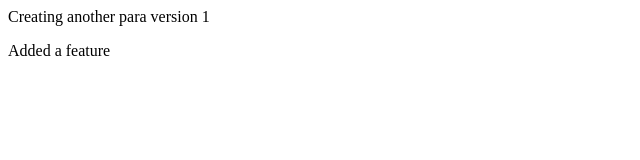
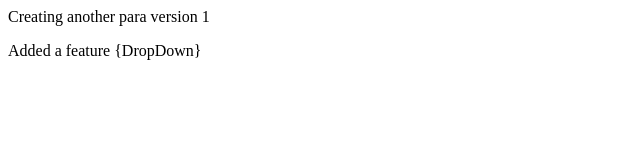
Before and after one commit to rohit-gupta8/localrepo, a plain HTML site: page index.html in a window 1280 px wide. Shown: the full height of the page, 0-640 px from the left. Drawn offline with Linux system fonts and the light colour scheme.

Commit message:
Add DropDown

```diff
--- a/index.html
+++ b/index.html
@@ -1,2 +1,2 @@
 <p>Creating another para version 1</p>
-<p>Added a feature</p>
+<p>Added a feature {DropDown}</p>
```
